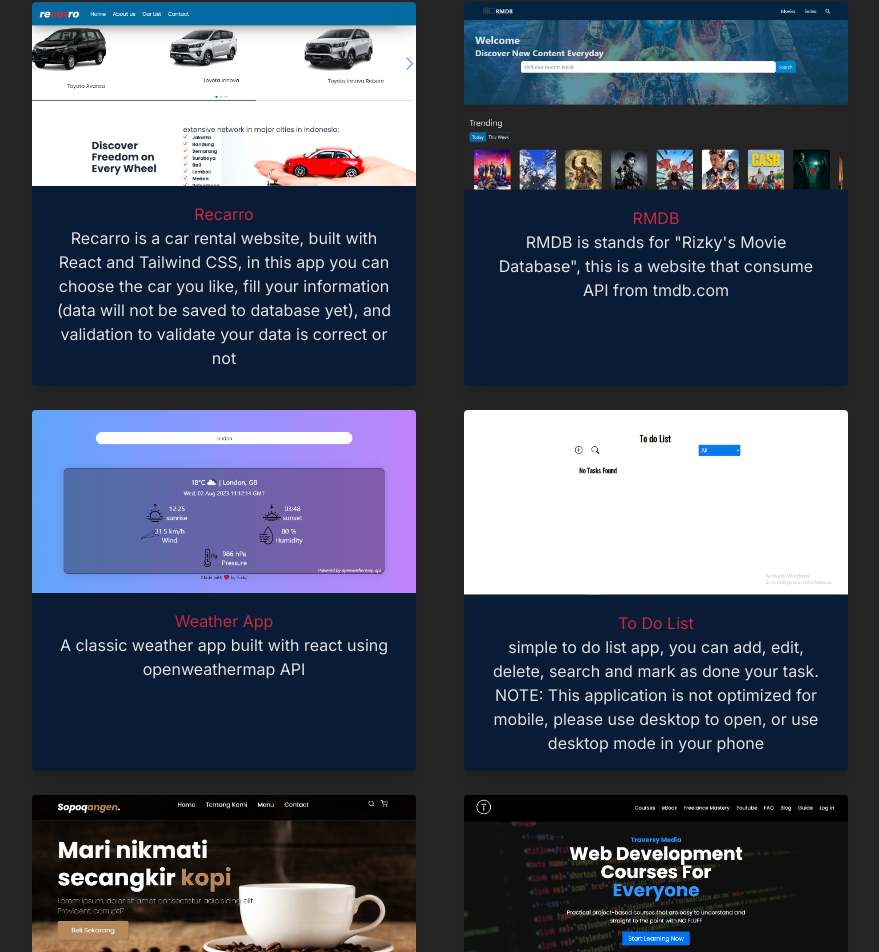
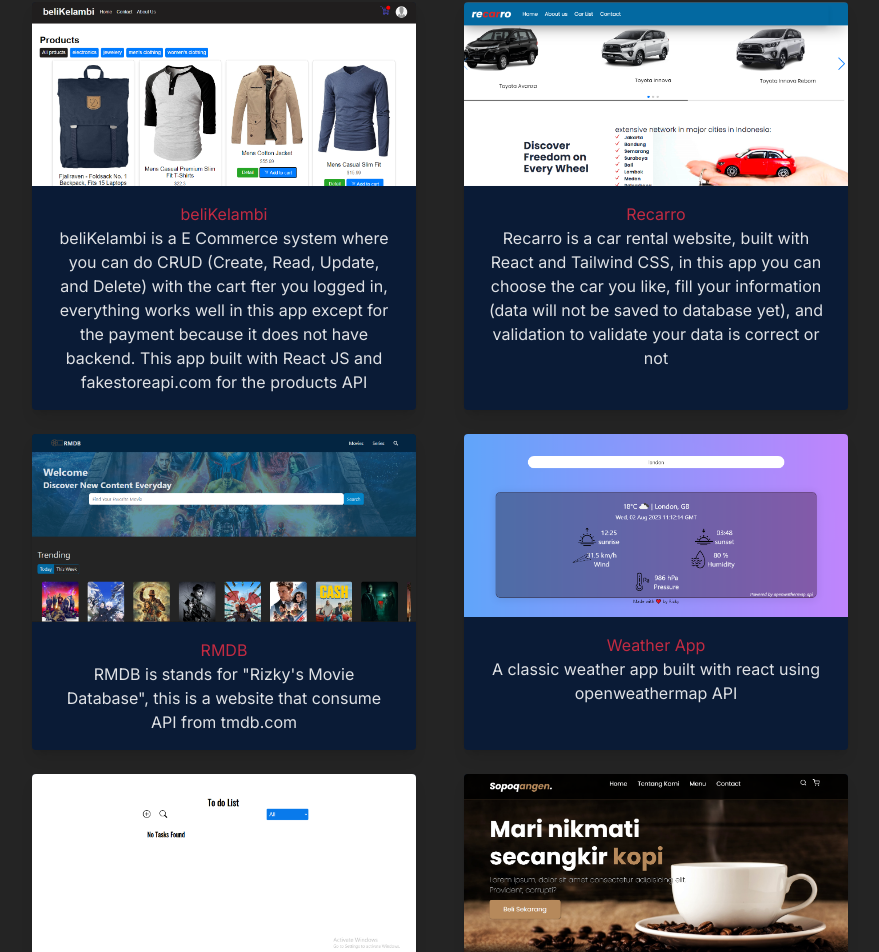
Before and after one commit to thomasshelbyyy/new-personal-portfolio-web, a React (Vite) app: page /portfolio in a window 1280 px wide. Shown: the part 222-1174 px from the top of the page, without its empty margins (200-1079 px from the left). Built offline with nearby package versions, Linux system fonts and the light colour scheme.

Commit message:
portfolio update

```diff
--- a/src/Pages/Portfolio.jsx
+++ b/src/Pages/Portfolio.jsx
@@ -11,6 +11,7 @@
 import myTunes from "../assets/mytunes.png"
 import recarro from "../assets/recarro.png"
 import weatherApp from "../assets/weather-app.png"
+import beliKelambi from "../assets/beliKelambi.png"
 import { useEffect } from "react"
 
 const Portfolio = ()=> {
@@ -35,6 +36,14 @@
                 </div>
 
                 <div className="flex flex-wrap justify-center">
+                    <PortfolioCard
+                        name="beliKelambi"
+                        image={beliKelambi}
+                        github="https://github.com/thomasshelbyyy/bellikelambi"
+                        link="https://bellikelambi.netlify.app/"
+                        description={`beliKelambi is a E Commerce system where you can do CRUD (Create, Read, Update, and Delete) with the cart fter you logged in, everything works well in this app except for the payment because it does not have backend. This app built with React JS and fakestoreapi.com for the products API`}
+                    />
+
                     <PortfolioCard
                         name="Recarro"
                         image={recarro}
@@ -75,17 +84,19 @@
                         description={`'Kopi Sopoq Angen', or One Heart Coffee in English, this is a responsive landing page example for coffeeshop, all the functionality are not work for now`}
                     />
 
-                    <PortfolioCard
-                        name="Traversy Media Cloning"
-                        image={traversyMedia}
-                        github="https://github.com/thomasshelbyyy/traversymedia-responsive-cloning"
-                        link="https://thomasshelbyyy.github.io/traversymedia-responsive-cloning/"
-                        description={`This is a cloning landing page of a website name traversymedia.com. No functionality work here`}
-                    />
+
 
 
                     {showMore && (
                         <>
+
+                            <PortfolioCard
+                                name="Traversy Media Cloning"
+                                image={traversyMedia}
+                                github="https://github.com/thomasshelbyyy/traversymedia-responsive-cloning"
+                                link="https://thomasshelbyyy.github.io/traversymedia-responsive-cloning/"
+                                description={`This is a cloning landing page of a website name traversymedia.com. No functionality work here`}
+                            />
                             <PortfolioCard
                                 name="Restaurant Website"
                                 image={restaruantWebsite}
```
Also changed, not shown: src/assets/belikelambi.png (added).
